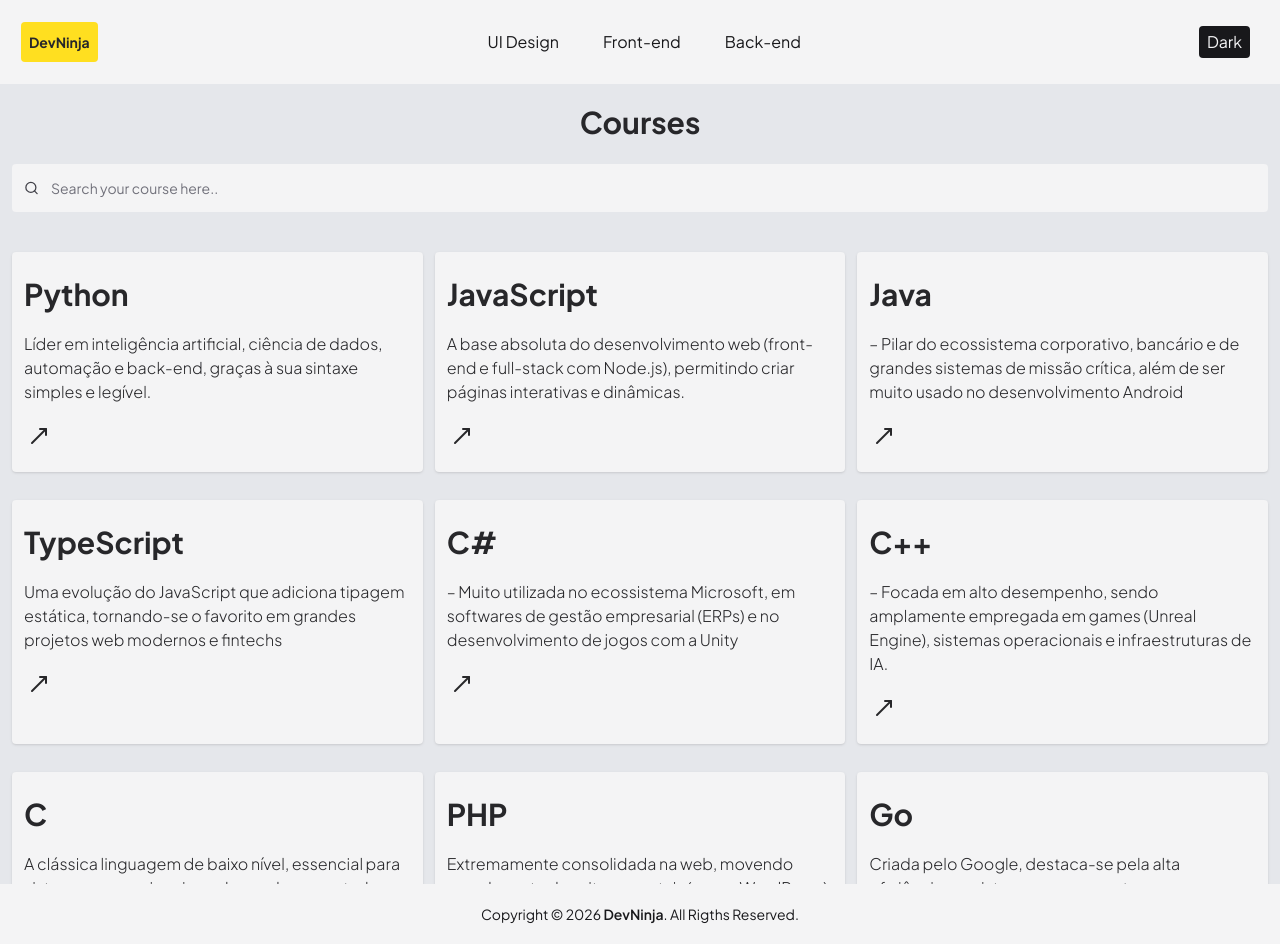
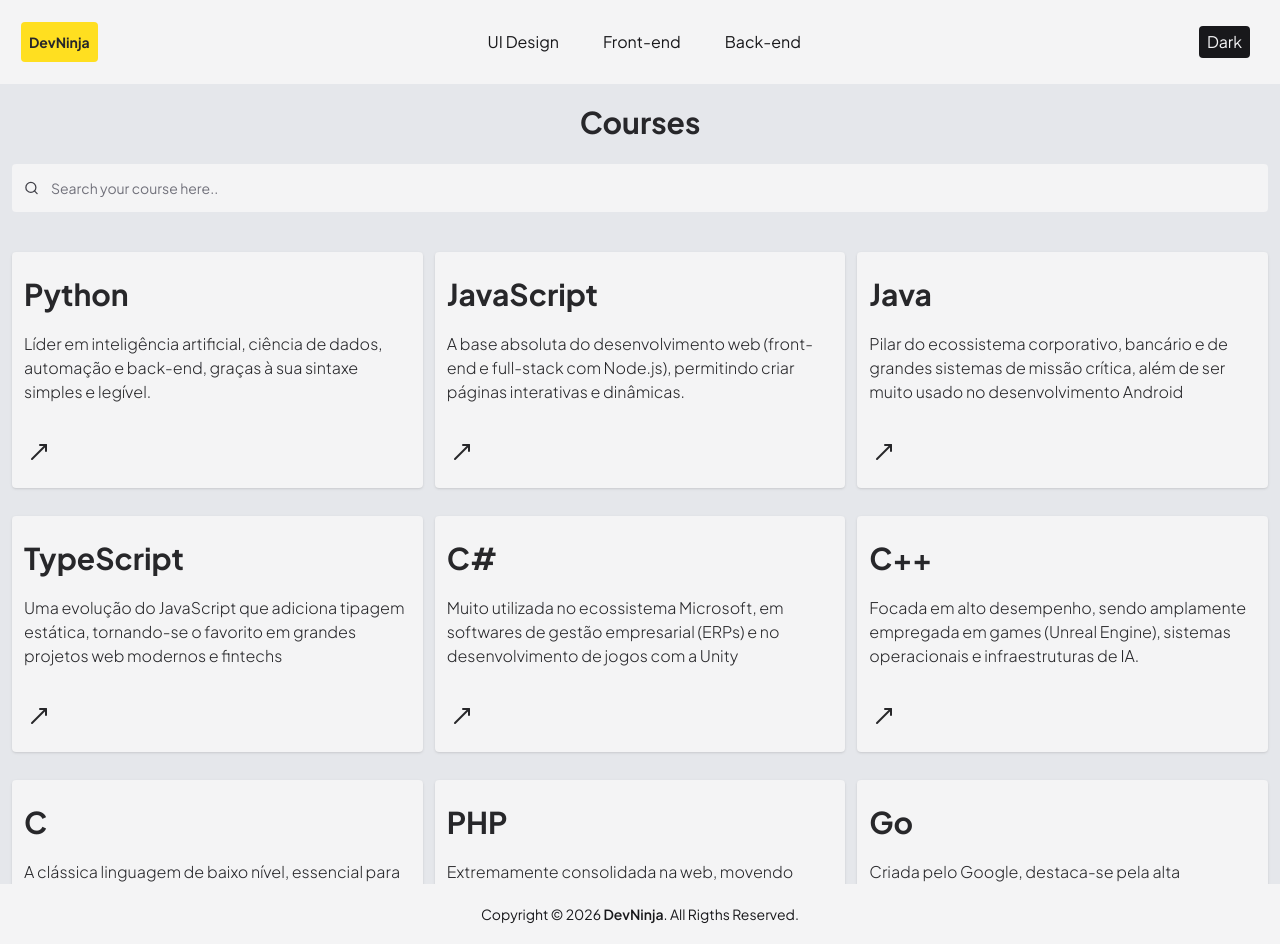
Before and after one commit to EduardoFelipe0231/DevNinja, a React (Vite) app: page / in a window 1280 px wide. Built offline with nearby package versions, Linux system fonts and the light colour scheme; a web font is replaced by a local one.

Commit message:
new itens

```diff
--- a/src/components/Tecs/index.jsx
+++ b/src/components/Tecs/index.jsx
@@ -1,18 +1,13 @@
 import { MoveUpRight} from 'lucide-react'
-import { Link, useParams } from 'react-router-dom';
 
 const Tecs = ( { tec}) => {
 
-    const { id } = useParams();
+    return(
+        <article className='bg-zinc-100 py-6 px-3 mt-4 rounded-sm text-zinc-800 flex flex-col gap-5 shadow-sm dark:bg-zinc-800/95 dark:text-zinc-100 group' title={tec.details} >
+            <h2 className='text-2xl font-bold md:text-3xl lg:text-3xl group-hover:text-zinc-700 dark:group-hover:text-yellow-300'>{tec.title}</h2>
+            <p className='font-light h-20 dark:group-hover:text-yellow-300 group-hover:text-zinc-700'>{tec.details}</p>
 
-    return(
-        <article className='bg-zinc-100 py-6 px-3 mt-4 rounded-sm text-zinc-800 flex flex-col gap-5 shadow-sm dark:bg-zinc-800/95 dark:text-zinc-100'>
-            <h2 className='text-2xl font-bold md:text-3xl lg:text-3xl'>{tec.title}</h2>
-            <p className='font-light'>{tec.details}</p>
-
-            <Link to={`/details/${tec.id}`}>
-                <MoveUpRight  width={30} hanging={30} className='cursor-pointer hover:text-yellow-300 transition-all' />
-            </Link>
+                <MoveUpRight  width={30} hanging={30} className='cursor-pointer hover:text-zinc-500  hover:rotate-45 transition-all mt-2' />
         </article>
     )
 }
--- a/src/data/tecs.js
+++ b/src/data/tecs.js
@@ -1,18 +1,24 @@
+import js from '../../public/js.png'
+
 const tecs = [
     {
         "id": 1,
         "title": "Python",
-        "details": "Líder em inteligência artificial, ciência de dados, automação e back-end, graças à sua sintaxe simples e legível."
+        "details": "Líder em inteligência artificial, ciência de dados, automação e back-end, graças à sua sintaxe simples e legível.",
+        "img": js
     },
     {
         "id": 2,
         "title": "JavaScript ",
-        "details": "A base absoluta do desenvolvimento web (front-end e full-stack com Node.js), permitindo criar páginas interativas e dinâmicas."
+        "details": "A base absoluta do desenvolvimento web (front-end e full-stack com Node.js), permitindo criar páginas interativas e dinâmicas.",
+        "img": js
+
     },
     {
         "id": 3,
         "title": "Java",
-        "details": " – Pilar do ecossistema corporativo, bancário e de grandes sistemas de missão crítica, além de ser muito usado no desenvolvimento Android"
+        "details": "Pilar do ecossistema corporativo, bancário e de grandes sistemas de missão crítica, além de ser muito usado no desenvolvimento Android",
+
     },
     {
         "id": 4,
@@ -22,12 +28,12 @@ const tecs = [
     {
         "id": 5,
         "title": "C#",
-        "details": " – Muito utilizada no ecossistema Microsoft, em softwares de gestão empresarial (ERPs) e no desenvolvimento de jogos com a Unity"
+        "details": "Muito utilizada no ecossistema Microsoft, em softwares de gestão empresarial (ERPs) e no desenvolvimento de jogos com a Unity"
     },
     {
         "id": 6,
         "title": "C++",
-        "details": " – Focada em alto desempenho, sendo amplamente empregada em games (Unreal Engine), sistemas operacionais e infraestruturas de IA."
+        "details": "Focada em alto desempenho, sendo amplamente empregada em games (Unreal Engine), sistemas operacionais e infraestruturas de IA."
     }
 ,
     {
--- a/src/pages/details/index.jsx
+++ b/src/pages/details/index.jsx
@@ -19,7 +19,7 @@ const Details = () => {
         const foundPerson = getPersonById(id);
 
         if (!foundPerson) {
-            navigate("/error")
+            navigate("/")
             return;
         }
 
@@ -31,13 +31,20 @@ const Details = () => {
     }, [id]);
 
     return(
-        <>
-            <h1>Detalhes - {id}</h1>
-            <button onClick={handleBack}>Voltar</button>
-            <h1>{details.title}</h1>
-            <h2>{details.details}</h2>
-
-        </>
+        <div className="w-full h-screen bg-zinc-300 dark:bg-zinc-700">
+            <section className="container mx-auto py-5 px-3 ">
+                <div className={`w-full h-80 rounded-lg  overflow-hidden flex items-center justify-center bg-zinc-900 dark:bg-zinc-600/50`}>
+                    <h2 className="text-4xl font-semibold leading-1 text-zinc-100 md:text-5xl lg:text-6xl">{details.title}</h2>
+                </div>
+                <div className="w-full flex flex-col mt-5 gap-3 text-zinc-900 dark:text-zinc-100">
+                    <h1 className="font-bold text-lg">{details.title}</h1>
+                    <p className="text-base md:text-lg">{details.details}</p>
+                </div>
+                <div className="flex items-center justify-center">
+                    <button className="bg-zinc-900 mt-10 p-2 text-zinc-100 rounded-sm hover:bg-zinc-800 cursor-pointer dark:bg-zinc-800" onClick={handleBack}>Voltar</button>
+                </div>
+            </section>
+        </div>
     )
 }
 
--- a/src/pages/home/index.jsx
+++ b/src/pages/home/index.jsx
@@ -2,6 +2,7 @@ import Tecs from '../../components/Tecs';
 import {getTecs} from '../../data/tecs';
 import { Search } from 'lucide-react';
 import { useState } from 'react';
+import { Link, useParams } from 'react-router-dom';
 
 const Home = () => {
     const tecs = getTecs();
@@ -12,8 +13,10 @@ const Home = () => {
         setInput(e.target.value)
     }
 
+    const { id } = useParams();
+
     return(
-        <div className='w-screen h-screen overflow-y-auto flex flex-col'>
+        <div className='w-screen h-screen overflow-y-auto flex flex-col '>
 
                 <main className='flex-1 bg-gray-200 flex flex-col dark:bg-zinc-900'>
                     <section className='container mx-auto py-5 flex flex-col px-3 min-h-screen'>
@@ -36,6 +39,7 @@ const Home = () => {
                         <div className='grid grid-cols-1 gap-3 md:grid-cols-2 lg:md:grid-cols-3 mt-6'>
                             {/* componente */}
                             {/* Filtro e mapa dos objetos */}
+
                                 {tecs.filter((item) => {
                                     if (input === ""){
                                         return console.log
@@ -44,9 +48,13 @@ const Home = () => {
                                     }
                                 })
                                 .map((tec) => (
-                                <Tecs tec={tec} key={tec.id} />
+                                    <Link to={`/details/${tec.id}`} key={tec.id} >
+                                        <Tecs tec={tec} />
+                                    </Link>
                                 ))}
+
                         </div>
+
 
                     </section>
                 </main>
--- a/src/routes.jsx
+++ b/src/routes.jsx
@@ -13,7 +13,6 @@ export default function RoutesApp(){
                 <Routes>
                     <Route path="/" element={<Home />}></Route>
                     <Route path="/details/:id" element={<Details />}></Route>
-
                     <Route path="*" element={<Error />}></Route>
                 </Routes>
             <Footer />
```
Also changed, not shown: public/js.png (added). Lines whose indentation alone changed are shown as unchanged.
